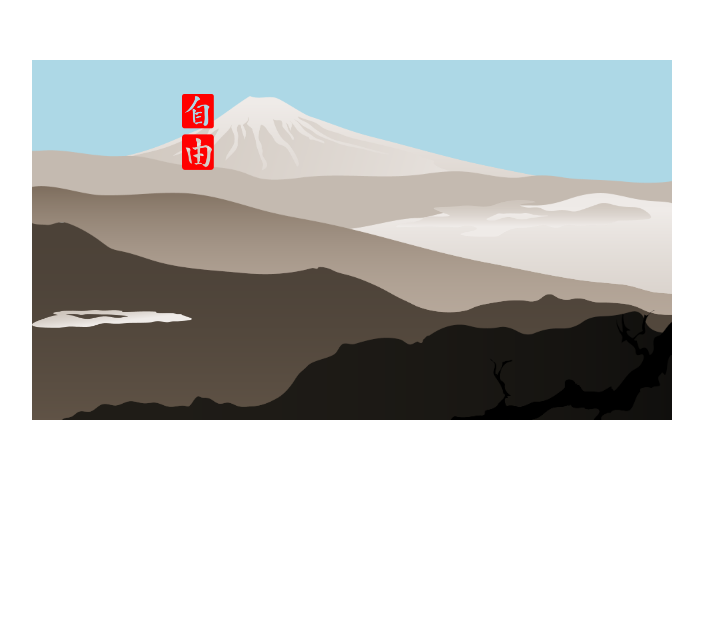
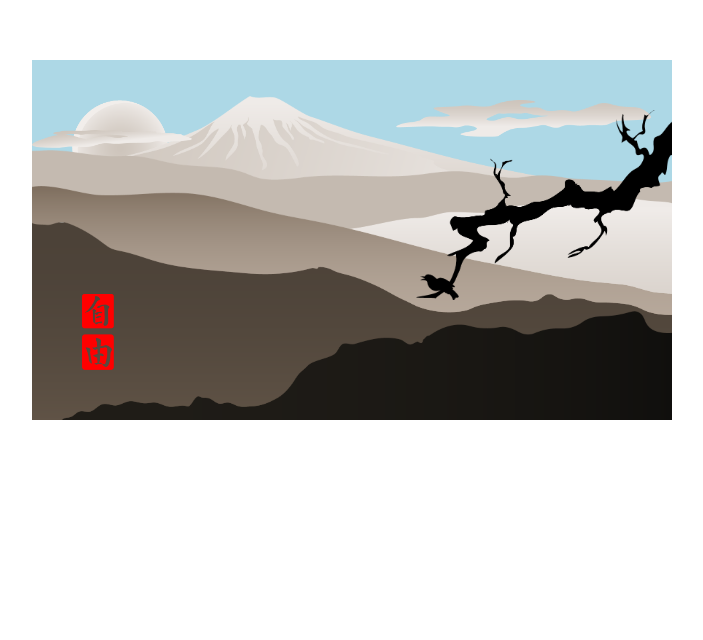
Before and after one commit to miloch88/JapanPicture, a plain HTML site: page index.html in a window 1280 px wide. Shown: the part 160-800 px from the top of the page, without its empty margins (288-991 px from the left). Drawn offline with Linux system fonts and the light colour scheme.

Commit message:
Fourth Commit

```diff
--- a/css/style.css
+++ b/css/style.css
@@ -69,9 +69,9 @@ img:nth-child(6) {
 
 img:nth-child(7) {
     display: block;
-    width: 10%;
-    left: 200px;
-    top: 200px;
+    width: 15%;
+    left: 40px;
+    top: 40px;
     z-index: -1;
 }
 
@@ -79,25 +79,26 @@ img:nth-child(8) {
     display: block;
     width: 25%;
     left: 0;
-    top: 250px;
+    top: 70px;
 }
 
 img:nth-child(9) {
     display: block;
     width: 40%;
     right: 20px;
-    top: 140px;
+    top: 40px;
 }
 
 img:nth-child(10) {
     display: block;
     width: 40%;
     right: 0;
-    top: 250px;
+    top: 50px;
 }
 
 img:nth-child(11) {
+    display: block;
     width: 5%;
-    left: 150px;
-    bottom: 250px;
+    left: 50px;
+    bottom: 50px;
 }
```
